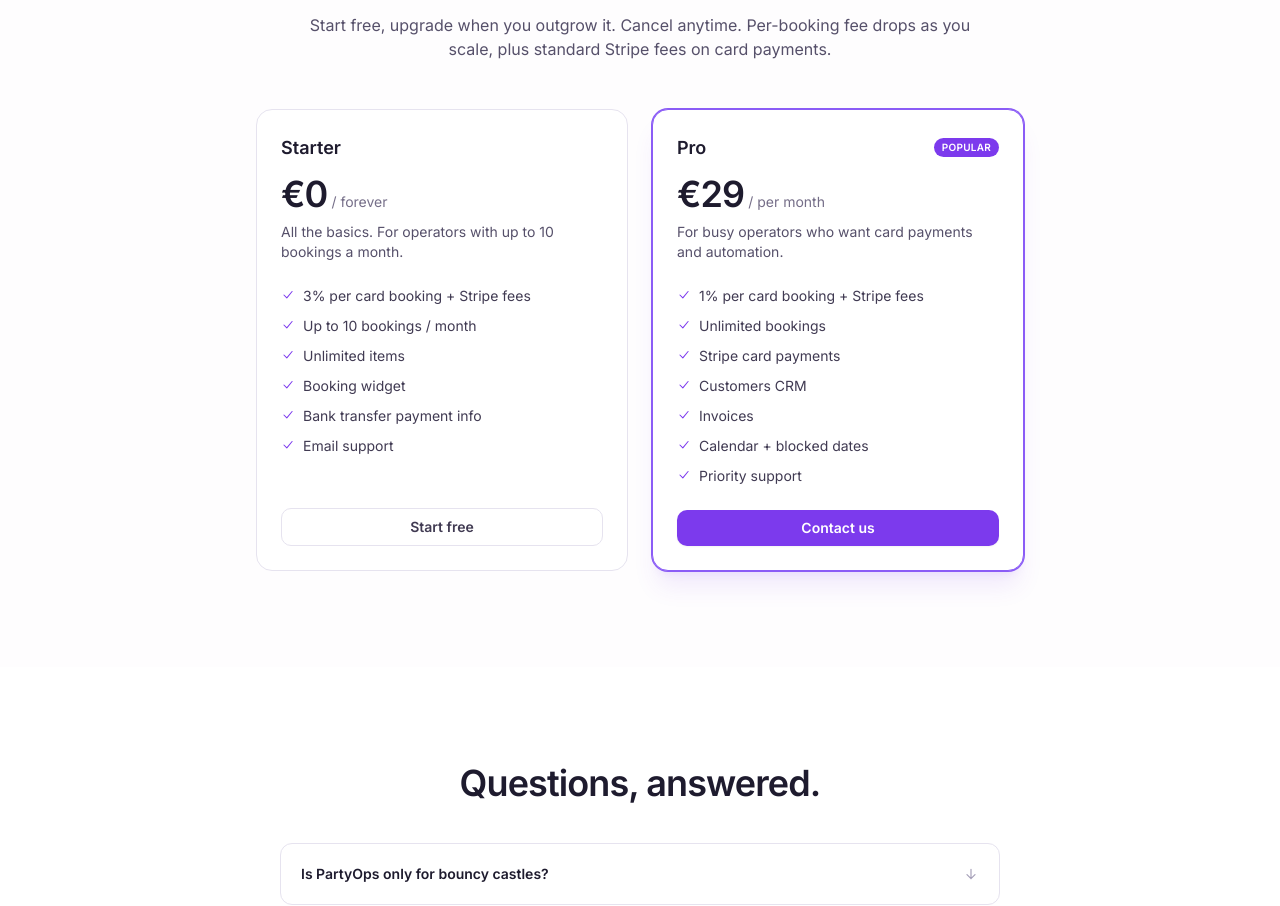
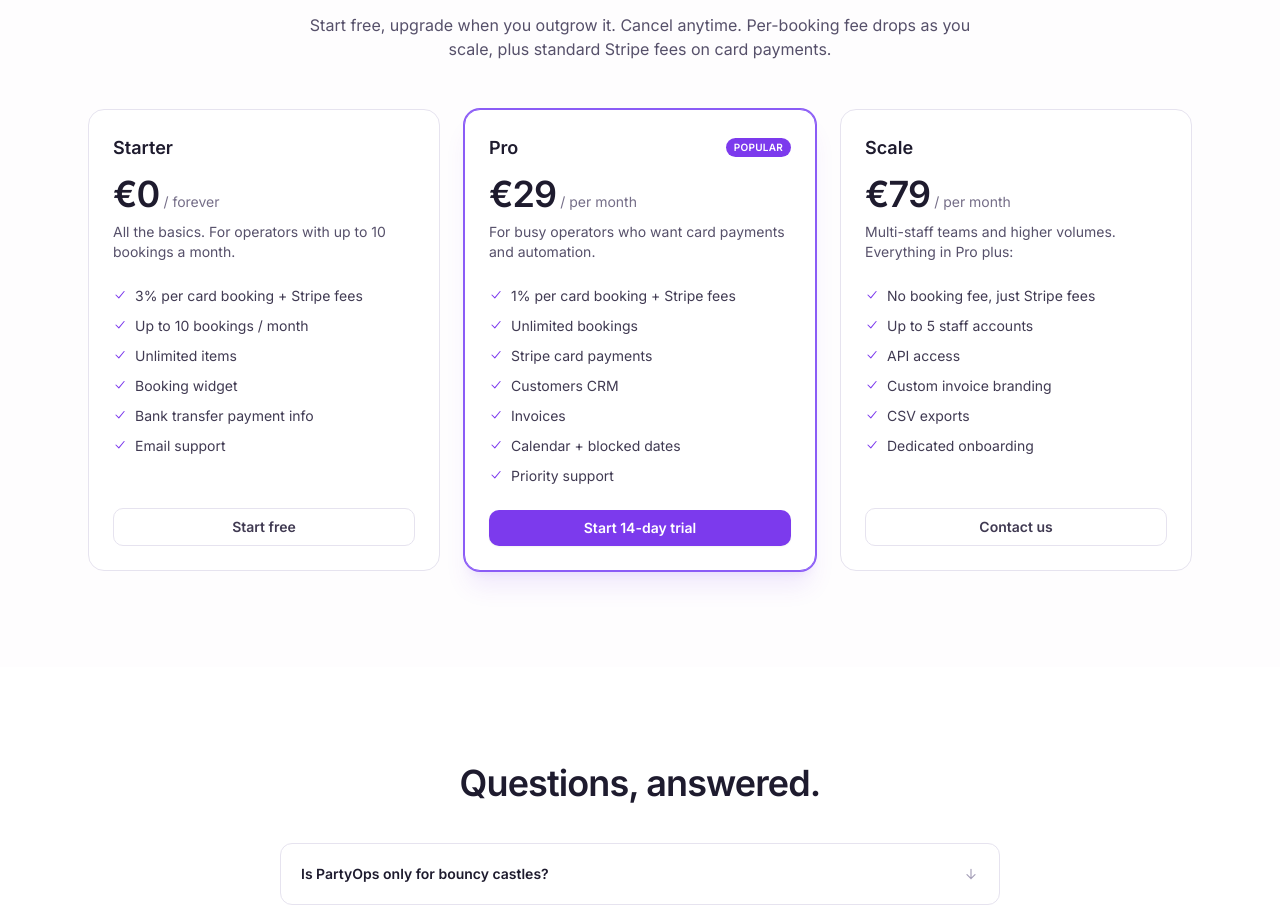
Before and after one commit to SamOHON0/partyops, a Next.js app: page / in a window 1280 px wide. Shown: the part 3956-4862 px from the top of the page. Built offline with nearby package versions, Linux system fonts and the light colour scheme; no server answers.

Commit message:
Pro self-serve subscription; Scale contact-only

```diff
--- a/src/app/admin/billing/page.tsx
+++ b/src/app/admin/billing/page.tsx
@@ -1,6 +1,6 @@
 import { redirect } from 'next/navigation'
 import { createServerComponentClient } from '@/lib/supabase'
-import { getStripe } from '@/lib/stripe'
+import { getStripe, priceIdForPlan, SUBSCRIPTION_TRIAL_DAYS } from '@/lib/stripe'
 import { PageHeader } from '@/components/ui/PageHeader'
 import { Badge } from '@/components/ui/Badge'
 import { CheckIcon, SparklesIcon } from '@/components/ui/Icon'
@@ -52,7 +52,73 @@
     ],
     highlight: true,
   },
+  {
+    id: 'scale',
+    name: 'Scale',
+    tagline: 'Multi-site',
+    price: 79,
+    blurb: 'For teams running multiple locations or brands.',
+    features: [
+      'No booking fee, just Stripe fees',
+      'Everything in Pro',
+      'Multiple locations',
+      'Team members & roles',
+      'Custom domain',
+      'API access',
+      'Dedicated success manager',
+    ],
+  },
 ]
+
+// Start a Pro subscription via Stripe Checkout (subscription mode) with a
+// 14-day card-required trial. The webhook sets the plan once the sub is active.
+async function startSubscription() {
+  'use server'
+  const supabase = await createServerComponentClient()
+  const {
+    data: { user },
+  } = await supabase.auth.getUser()
+  if (!user) redirect('/admin/login')
+
+  const priceId = priceIdForPlan('pro')
+  if (!priceId) {
+    redirect('/admin/billing?error=' + encodeURIComponent('Pro pricing is not configured yet.'))
+  }
+
+  const { data: business } = await supabase
+    .from('businesses')
+    .select('stripe_customer_id, email, name')
+    .eq('id', user.id)
+    .single()
+
+  const stripe = getStripe()
+  let customerId = business?.stripe_customer_id
+  if (!customerId) {
+    const customer = await stripe.customers.create({
+      email: business?.email ?? user.email ?? undefined,
+      name: business?.name ?? undefined,
+      metadata: { business_id: user.id },
+    })
+    customerId = customer.id
+    await supabase.from('businesses').update({ stripe_customer_id: customerId }).eq('id', user.id)
+  }
+
+  const appUrl = process.env.NEXT_PUBLIC_APP_URL || 'https://partyops.app'
+  const session = await stripe.checkout.sessions.create({
+    mode: 'subscription',
+    customer: customerId,
+    line_items: [{ price: priceId as string, quantity: 1 }],
+    subscription_data: {
+      trial_period_days: SUBSCRIPTION_TRIAL_DAYS,
+      metadata: { business_id: user.id, plan: 'pro' },
+    },
+    metadata: { business_id: user.id, plan: 'pro' },
+    success_url: `${appUrl}/admin/billing?upgraded=1`,
+    cancel_url: `${appUrl}/admin/billing`,
+  })
+
+  if (session.url) redirect(session.url)
+}
 
 // Open the Stripe customer portal so the operator can change card, switch plan,
 // or cancel. Downgrades flow back in through the webhook.
@@ -169,7 +235,7 @@
       </div>
 
       {/* Plan picker */}
-      <div className="mb-8 grid grid-cols-1 gap-4 sm:grid-cols-2">
+      <div className="mb-8 grid grid-cols-1 gap-4 lg:grid-cols-3">
         {PLANS.map((plan) => {
           const isCurrent = plan.id === currentPlan
           return (
@@ -225,12 +291,21 @@
                       {hasSubscription ? 'Manage / cancel' : 'Current plan'}
                     </button>
                   </form>
+                ) : plan.id === 'pro' ? (
+                  <form action={startSubscription}>
+                    <button
+                      type="submit"
+                      className={`w-full ${plan.highlight ? 'po-btn po-btn-primary' : 'po-btn po-btn-secondary'}`}
+                    >
+                      {hasSubscription ? 'Switch to Pro' : 'Start 14-day trial'}
+                    </button>
+                  </form>
                 ) : (
                   <a
                     href={`mailto:hello@squaretwo.ie?subject=${encodeURIComponent('PartyOps ' + plan.name)}`}
-                    className={`inline-flex w-full ${plan.highlight ? 'po-btn po-btn-primary' : 'po-btn po-btn-secondary'}`}
+                    className="inline-flex w-full po-btn po-btn-secondary"
                   >
-                    Contact us to upgrade
+                    Contact us
                   </a>
                 )}
               </div>
--- a/src/app/page.tsx
+++ b/src/app/page.tsx
@@ -485,9 +485,26 @@
         'Calendar + blocked dates',
         'Priority support',
       ],
+      cta: 'Start 14-day trial',
+      ctaHref: '/admin/signup',
+      highlight: true,
+    },
+    {
+      name: 'Scale',
+      price: '€79',
+      cadence: 'per month',
+      description: 'Multi-staff teams and higher volumes. Everything in Pro plus:',
+      features: [
+        'No booking fee, just Stripe fees',
+        'Up to 5 staff accounts',
+        'API access',
+        'Custom invoice branding',
+        'CSV exports',
+        'Dedicated onboarding',
+      ],
       cta: 'Contact us',
-      ctaHref: 'mailto:hello@squaretwo.ie?subject=PartyOps%20Pro',
-      highlight: true,
+      ctaHref: 'mailto:hello@squaretwo.ie?subject=PartyOps%20Scale',
+      highlight: false,
     },
   ]
   return (
@@ -499,7 +516,7 @@
             Start free, upgrade when you outgrow it. Cancel anytime. Per-booking fee drops as you scale, plus standard Stripe fees on card payments.
           </p>
         </div>
-        <div className="mx-auto mt-12 grid max-w-3xl gap-6 sm:grid-cols-2">
+        <div className="mt-12 grid gap-6 sm:grid-cols-2 lg:grid-cols-3">
           {tiers.map((t) => (
             <div
               key={t.name}
```
